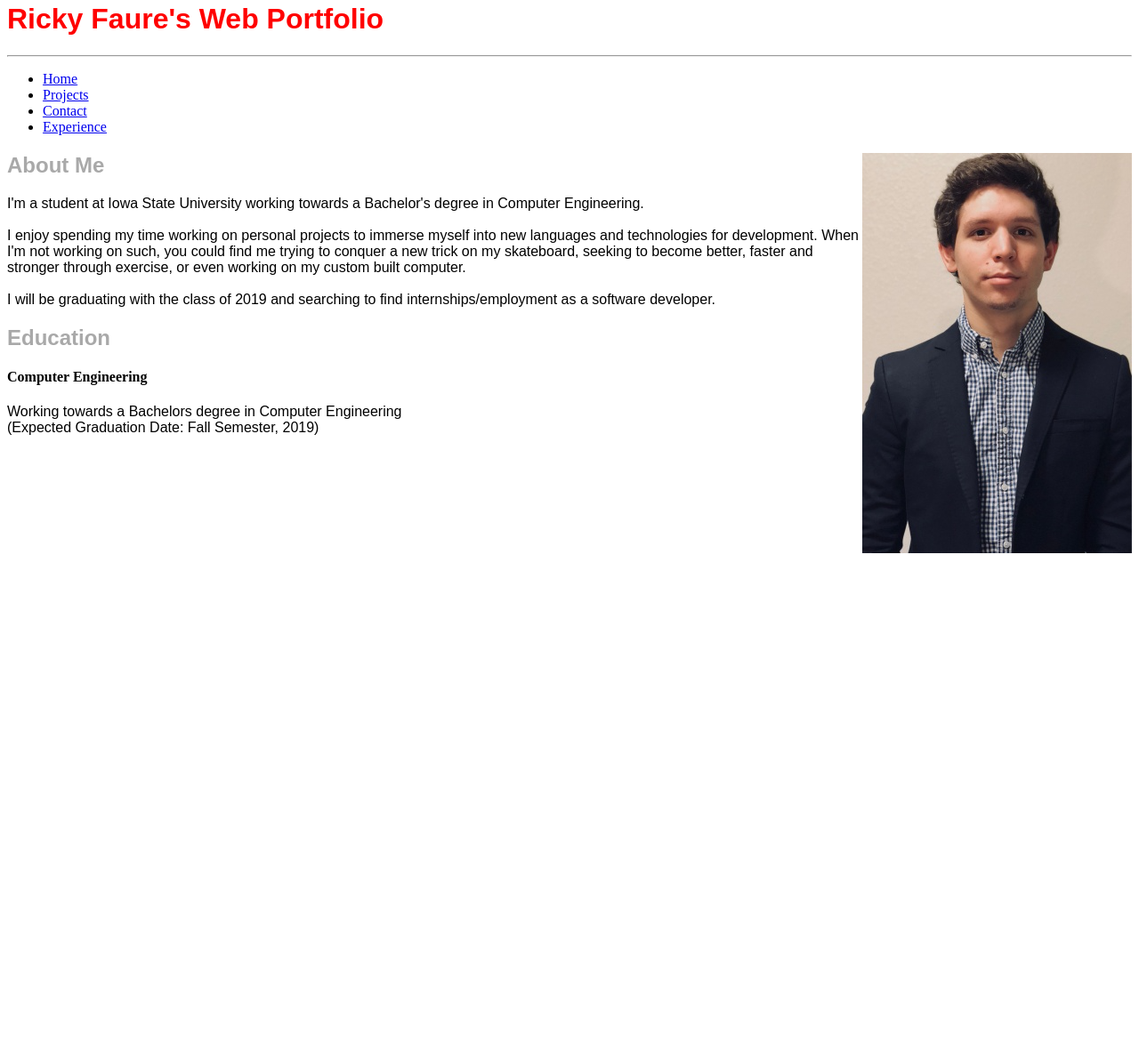
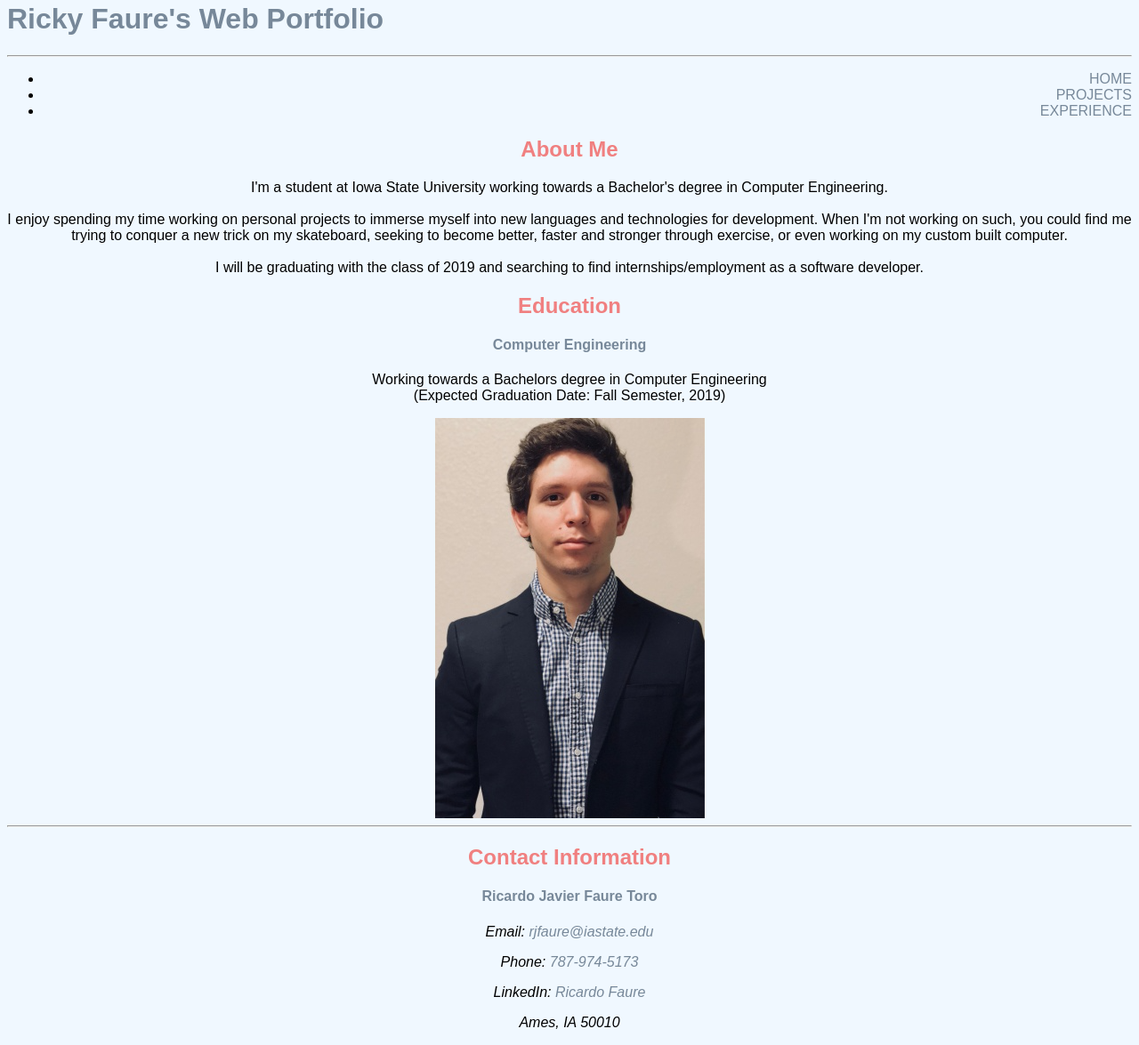
Before and after one commit to Rickyf115/portfolio, a plain HTML site: page index.html in a window 1280 px wide. Shown: the part 18-1193 px from the top of the page at 89% size. Before the commit the page ends 800 px from the top, so only its background shows below. Drawn offline with Linux system fonts and the light colour scheme.

Commit message:
CSS Magic done, still need to fix a couple of bugs, page is starting to come together

```diff
--- a/css/style.css
+++ b/css/style.css
@@ -1,12 +1,45 @@
-p{
+*{
   font-family: Arial;
 }
 h1{
+	text-align: left;
 	font-family: Arial;
-  color:red;
+  color:lightslategrey;
 }
-
-h2,h3{
+h3,h4{
+	text-align: center;
+	font-family: Arial;
+  color:lightslategrey;
+}
+h2{
+	text-align: center;
   font-family: Arial;
-  color: darkgrey;
+  color: lightcoral;
 }
+body{
+	background-color: aliceblue;
+}
+#header{
+	text-align: right;
+	text-transform: uppercase;
+}
+#content{
+	text-align: center;
+}
+#footer{
+	text-align: center;
+}
+a:link{
+	text-decoration: none;
+	color:lightslategrey
+}
+a:visited{
+	text-decoration: none;
+	color:lightslategrey
+}
+a:hover{
+	color:lightcoral;
+}
+a:active{
+	color:red;
+}
--- a/index.html
+++ b/index.html
@@ -19,19 +19,17 @@
 </head>
 
 <body>
+	<h1> Ricky Faure's Web Portfolio</h1>
   <div id="header">
-    <h1> Ricky Faure's Web Portfolio</h1>
     <hr />
     <ul>
       <li><a class="pagenav" href="index.html">Home</a></li>
       <li><a class="pagenav" href="projects.html">Projects</a></li>
-      <li><a class="pagenav" href="contact.html">Contact</a></li>
       <li><a class="pagenav" href="experience.html">Experience</a></li>
     </ul>
   </div>
   <!--End Header-->
   <div id="content">
-    <img src="images/me.png" id="mypic" alt="A picture of me, Ricardo Faure" title="Profile Picture" align="right" />
     <div id="About me">
       <h2>About Me</h2>
         <p>
@@ -42,13 +40,25 @@
     </div>
 
     <div id="Education">
-      <h2 id="Education">Education</h2>
-      <h4 id="CprE">Computer Engineering</h3>
+      <h2>Education</h2>
+      <h4>Computer Engineering</h3>
           <p>
             Working towards a Bachelors degree in Computer Engineering <br />
             (Expected Graduation Date: Fall Semester, 2019)
           </p>
     </div>
+		    <img src="images/me.png" id="mypic" alt="A picture of me, Ricardo Faure" title="Profile Picture" align="center" />
   </div><!--End Content-->
+	<hr />
+	<div id="footer">
+    <h2>Contact Information</h2>
+    <h4>Ricardo Javier Faure Toro</h4>
+    <address>
+        <p class="links ">Email: <a class="links " href="mailto:rjfaure@iastate.edu">rjfaure@iastate.edu</a></p>
+        <p class="links ">Phone: <a class="links "href="tel:7879745173">787-974-5173</a></p>
+        <p class="links ">LinkedIn: <a class="links "href="https://www.linkedin.com/in/ricardo-faure-805175128/">Ricardo Faure</a></p>
+        <p>Ames, IA 50010</p>
+      </address>
+  </div><!--End Footer-->
 </body>
 </html>
```
Also changed, not shown: contact.html (deleted, +0 -46 lines), experience.html (+12 -1 lines), projects.html (+13 -1 lines).
